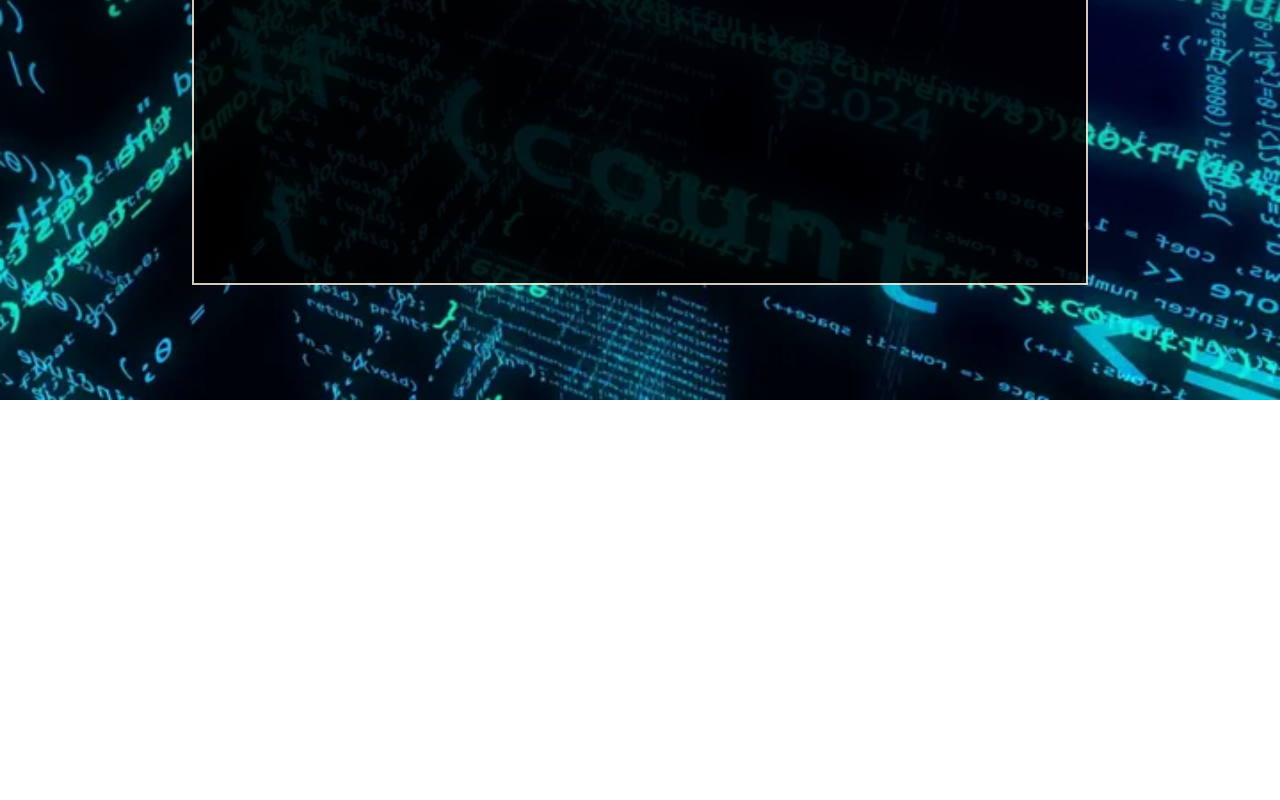
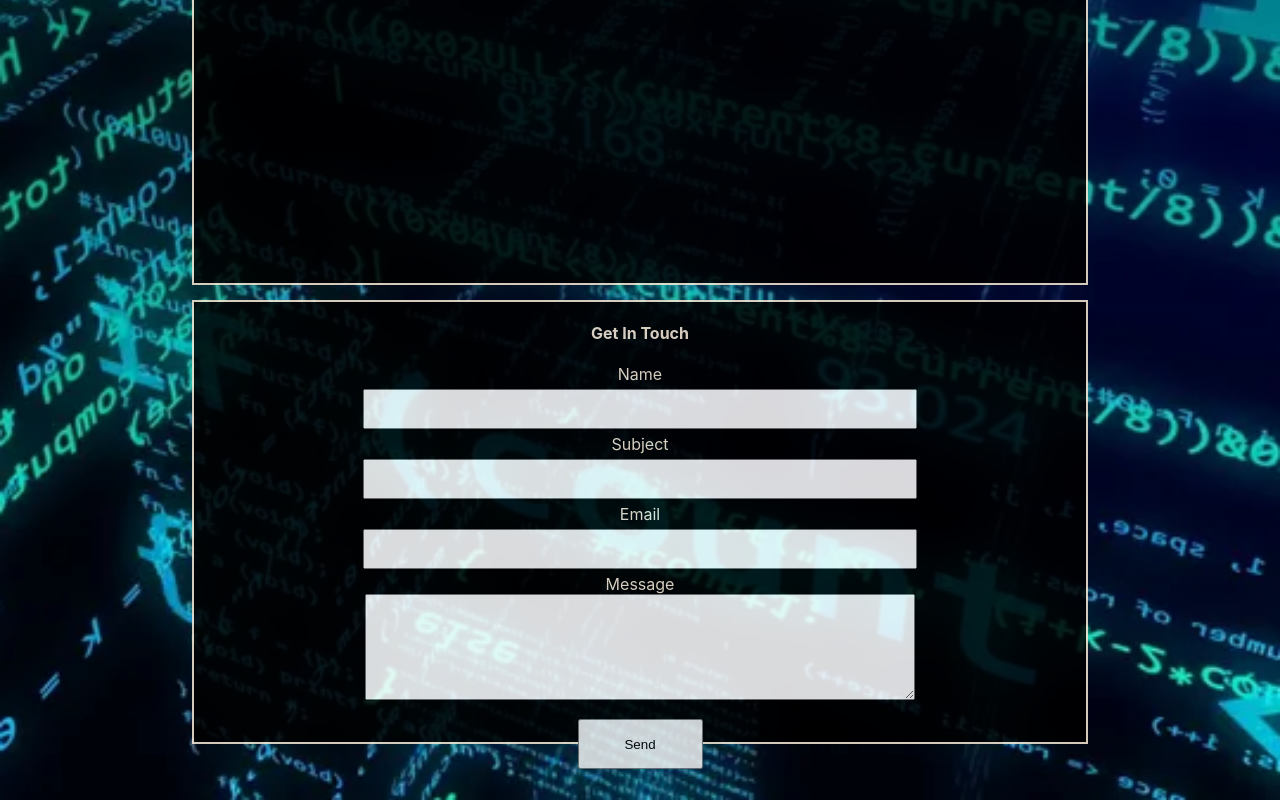
Before and after one commit to JDixon1995/Personal-Site-Repo, a React (Create React App) app: page / in a window 1280 px wide. Shown: the part 800-1600 px from the top of the page. Before the commit the page ends 1200 px from the top, so only its background shows below. Built offline with nearby package versions, Linux system fonts and the light colour scheme.

Commit message:
added email contact form.

```diff
--- a/src/App.css
+++ b/src/App.css
@@ -13,7 +13,7 @@ html {
   background-repeat: no-repeat;
   background-size: cover;
   background-position: center;
-  height: 150vh;
+  height: 200vh;
 }
 
 h1, h2, h3 {
@@ -76,4 +76,36 @@ img {
   background-color: black;
   opacity: .85;
   border: 2px solid antiquewhite;
+  margin-bottom: 15px;
 }
+
+.email-container {
+  height: 55vh;
+  background-color: black;
+  opacity: .85;
+  border: 2px solid antiquewhite;
+}
+
+.form-control label {
+  display: block;
+}
+
+.form-control input {
+  width: 60%;
+  height: 30px;
+  margin: 5px;
+  padding: 3px 7px;
+  font-size: 5px;
+  font-size: 17px;
+}
+
+.form-control textarea {
+  width: 61%;
+  height: 100px;
+}
+
+button {
+  width: 125px;
+  height: 50px;
+  margin-top: 15px;
+}
--- a/src/App.js
+++ b/src/App.js
@@ -2,7 +2,8 @@ import './App.css';
 import BlockSection from './components/BlockSection';
 import Header from './components/Header'
 import ToolSection from './components/ToolSection';
-import ProjectSection from './components/ProjectSection'
+import ProjectSection from './components/ProjectSection';
+import EmailForm from './components/EmailForm'
 
 const App = () => {
   return (
@@ -11,6 +12,7 @@ const App = () => {
       <BlockSection />
       <ToolSection />
       <ProjectSection />
+      <EmailForm />
     </div>
   );
 }
--- /dev/null
+++ b/src/components/EmailForm.jsx
@@ -0,0 +1,25 @@
+
+const EmailForm = () => {
+  return (
+	<div class="email-container">
+			<a href=""></a>
+			<h4>Get In Touch</h4>
+			<form className="form-control">
+				<a name="contact"></a>
+				<label>Name</label>
+				<input class="input-field" type="text" name="name"></input>
+
+				<label>Subject</label>
+				<input class="input-field" type="text" name="subject"></input>
+
+				<label>Email</label>
+				<input class="input-field" type="text" name="email"></input>
+
+				<label>Message</label>
+				<textarea class="input-field" name="message"></textarea>
+			</form>
+			<button>Send</button>
+		</div>
+  )
+}
+export default EmailForm
```
